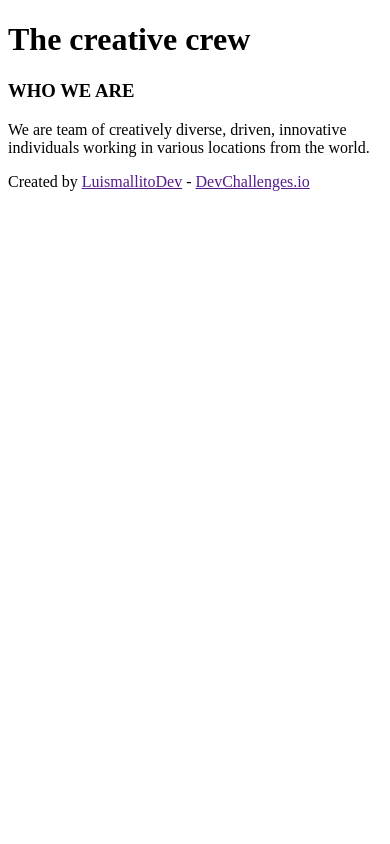
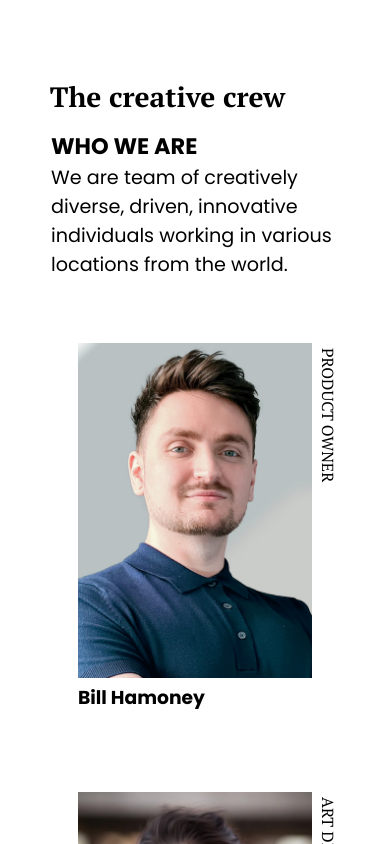
Before and after one commit to LuismallitoDev/Team-Page-Challenge, a plain HTML site: page index.html in a window 390 px wide. Drawn offline with Linux system fonts and the light colour scheme.

Commit message:
Final Version

```diff
--- a/index.html
+++ b/index.html
@@ -7,6 +7,7 @@
   <link rel="stylesheet" href="style.css">
 </head>
 <body>
+  <div class="container">
     <header>
       <h1>The creative crew</h1>
       <div class="team-info">
@@ -15,10 +16,52 @@
       </div>
     </header>
     <main>
-
+      <div class="photo-div">
+        <div class="name">
+          <img src="assets/photo1.png" alt="Bill Mahoney">
+          <p>PRODUCT OWNER</p>
+        </div>
+        <h3>Bill Hamoney</h3>
+      </div>
+      <div class="photo-div down third">
+        <div class="name">
+          <img src="assets/photo2.png" alt="Saba Cabrera">
+          <p>ART DIRECTOR</p>
+        </div>
+        <h3>Saba Cabrera</h3>
+      </div>
+      <div class="photo-div">
+        <div class="name">
+          <img src="assets/photo3.png" alt="Shae Le">
+          <p>TECH LEAD</p>
+        </div>
+        <h3>Shae Le</h3>
+      </div>
+      <div class="photo-div third">
+        <div class="name">
+          <img src="assets/photo4.png" alt="Skylah Lu">
+          <p >UX DESIGNER</p>
+        </div>
+        <h3>Skylah Lu</h3>
+      </div>
+      <div class="photo-div down  ">
+        <div class="name">
+          <img src="assets/photo5.png" alt="Griff Richards">
+          <p>DEVELOPER</p>
+        </div>
+        <h3>Griff Richards</h3>
+      </div>
+      <div class="photo-div third">
+        <div class="name">
+          <img src="assets/photo6.png" alt="Stan John">
+          <p>DEVELOPER</p>
+        </div>
+        <h3>Stan John</h3>
+      </div>
     </main>
     <footer>
-    Created by <a href="" target="_blank">LuismallitoDev</a> - <a href="" target="_blank">DevChallenges.io</a>
+      <span>Created by</span><a href="" target="_blank">LuismallitoDev</a> - <a href="" target="_blank">DevChallenges.io</a>
     </footer>
+  </div>
 </body>
 </html>
--- a/style.css
+++ b/style.css
@@ -0,0 +1,154 @@
+@import url("https://fonts.googleapis.com/css2?family=Montserrat:ital,wght@0,100..900;1,100..900&family=PT+Serif:ital,wght@0,400;0,700;1,400;1,700&family=Poppins:ital,wght@0,100;0,200;0,300;0,400;0,500;0,600;0,700;0,800;0,900;1,100;1,200;1,300;1,400;1,500;1,600;1,700;1,800;1,900&display=swap");
+* {
+  margin: 0;
+  padding: 0;
+  box-sizing: border-box;
+}
+body {
+  width: 100vw;
+  height: 100vh;
+  overflow-x: hidden;
+  display: flex;
+  justify-content: center;
+  overflow-x: hidden;
+}
+.container {
+  width: 100%;
+  height: 100vh;
+  display: flex;
+  flex-direction: column;
+  align-items: center;
+
+  padding: 0 5em;
+}
+header {
+  display: flex;
+  flex-direction: row;
+  justify-content: space-between;
+  width: 75%;
+  height: fit-content;
+  max-width: 870px;
+  min-width: 870px;
+  align-items: flex-start;
+  padding: 4em 0;
+  flex-wrap: wrap;
+}
+header h1 {
+  font-size: 2.2em;
+  font-family: "Pt Serif", sans-serif;
+}
+.team-info {
+  font-family: "Poppins", sans-serif;
+  max-width: 440px;
+  font-size: 1.2em;
+}
+main {
+  width: 100%;
+  max-width: 1000px;
+  min-width: 560px;
+  display: flex;
+  flex-direction: row;
+  justify-content: center;
+  align-items: center;
+  flex-wrap: wrap;
+  gap: 5em;
+}
+.photo-div {
+  max-width: 234px;
+  min-width: 234px;
+  display: flex;
+  flex-direction: column;
+  justify-content: space-between;
+}
+.photo-div h3 {
+  font-family: "Poppins", sans-serif;
+  margin-top: 5px;
+}
+.photo-div.down {
+  position: relative;
+  top: 4em;
+}
+.photo-div .name {
+  width: 100%;
+  display: flex;
+  flex-direction: row;
+}
+.photo-div .name p {
+  font-family: "PT Serif";
+  margin: 0.3em;
+  writing-mode: vertical-lr;
+  align-self: flex-start;
+  display: flex;
+  flex-direction: row;
+  column-gap: 0.45em;
+}
+.photo-div .name img {
+  width: 100%;
+}
+footer {
+  margin-top: 5em;
+  padding: 1.4em;
+  font-family: "Montserrat", sans-serif;
+  color: #a9a9a9;
+  display: flex;
+  flex-direction: row;
+  gap: 0.2em;
+  flex-wrap: nowrap;
+  min-width: 303px;
+}
+footer a {
+  color: #a9a9a9;
+}
+@media (max-width: 1022px) {
+  .photo-div.down{
+    top: 0;
+  }
+  .photo-div.third{
+    position: relative;
+    top: 4em;
+  }
+
+}
+@media (max-width: 900px) {
+  header {
+    flex-direction: column;
+    align-items: center;
+    margin-left: -6.5em;
+  }
+  .container {
+    overflow-x: hidden;
+    justify-content: flex-start;
+  }
+  header h1{
+    margin-left: -147px;
+    padding: .5em;
+  }
+  .photo-div.down{
+    top: 0;
+  }
+  .photo-div.third{
+    position: relative;
+    top: 4em;
+  }
+
+}
+@media (max-width: 621px) {
+  main{
+    min-width: 0;
+  }
+  .photo-div.down,.photo-div.third{
+    top: 0  ;
+  }
+  header h1{
+
+    margin-left: -55px;
+    font-size: 1.75em;
+  }
+  header{
+    margin-left: 0;
+    min-width: 288px;
+  }
+  footer{
+    font-size: .75em;
+  }
+}
```
Lines whose indentation alone changed are shown as unchanged.
